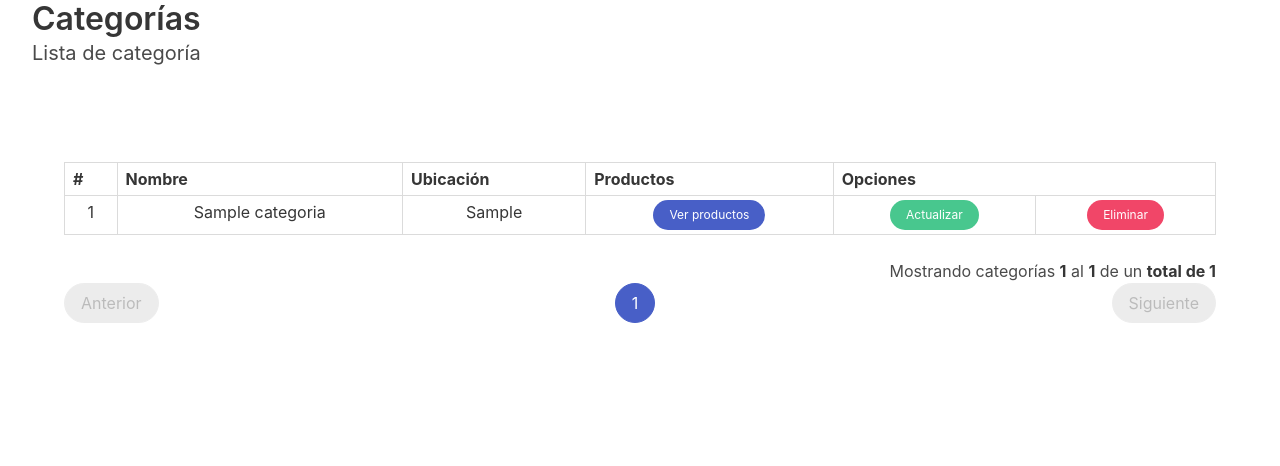
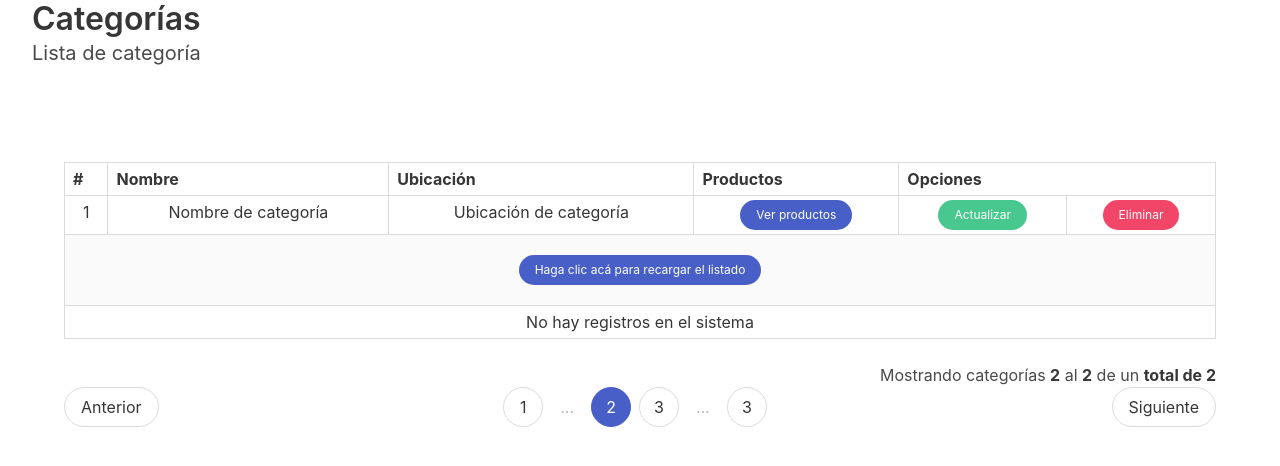
Before and after one commit to jorgerl21/inventario, a PHP site: page /index.php?vista=category_list in a window 1280 px wide. Shown: the part 55-521 px from the top of the page. Run offline with PHP 8.4, Linux system fonts and the light colour scheme; the visitor is signed in with stand-in values (Sample User, id 1); tables that the repository leaves empty or names only in its code hold one stand-in row (values such as "Sample post").

Commit message:
product category

```diff
--- a/vistas/category_list.php
+++ b/vistas/category_list.php
@@ -4,29 +4,71 @@
 </div>
 
 <div class="container pb-6 pt-6">
-    <?php
-        require_once "./php/main.php";
 
-        # Eliminar categoria #
-        if(isset($_GET['category_id_del'])){
-            require_once "./php/categoria_eliminar.php";
-        }
 
-        if(!isset($_GET['page'])){
-            $pagina=1;
-        }else{
-            $pagina=(int) $_GET['page'];
-            if($pagina<=1){
-                $pagina=1;
-            }
-        }
+    <div class="table-container">
+        <table class="table is-bordered is-striped is-narrow is-hoverable is-fullwidth">
+            <thead>
+                <tr class="has-text-centered">
+                    <th>#</th>
+                    <th>Nombre</th>
+                    <th>Ubicación</th>
+                    <th>Productos</th>
+                    <th colspan="2">Opciones</th>
+                </tr>
+            </thead>
+            <tbody>
+                <tr class="has-text-centered" >
+                    <td>1</td>
+                    <td>Nombre de categoría</td>
+                    <td>Ubicación de categoría</td>
+                    <td>
+                        <a href="#" class="button is-link is-rounded is-small">Ver productos</a>
+                    </td>
+                    <td>
+                        <a href="#" class="button is-success is-rounded is-small">Actualizar</a>
+                    </td>
+                    <td>
+                        <a href="#" class="button is-danger is-rounded is-small">Eliminar</a>
+                    </td>
+                </tr>
 
-        $pagina=limpiar_cadena($pagina);
-        $url="index.php?vista=category_list&page="; /* <== */
-        $registros=15;
-        $busqueda="";
+                <tr class="has-text-centered" >
+                    <td colspan="6">
+                        <a href="#" class="button is-link is-rounded is-small mt-4 mb-4">
+                            Haga clic acá para recargar el listado
+                        </a>
+                    </td>
+                </tr>
 
-        # Paginador categoria #
-        require_once "./php/categoria_lista.php";
-    ?>
+                <tr class="has-text-centered" >
+                    <td colspan="6">
+                        No hay registros en el sistema
+                    </td>
+                </tr>
+
+            </tbody>
+        </table>
+    </div>
+
+
+    <p class="has-text-right">Mostrando categorías <strong>2</strong> al <strong>2</strong> de un <strong>total de 2</strong></p>
+
+
+    <nav class="pagination is-centered is-rounded" role="navigation" aria-label="pagination">
+        <a class="pagination-previous" href="#">Anterior</a>
+
+        <ul class="pagination-list">
+            <li><a class="pagination-link" href="#">1</a></li>
+            <li><span class="pagination-ellipsis">&hellip;</span></li>
+            <li><a class="pagination-link is-current" href="#">2</a></li>
+            <li><a class="pagination-link" href="#">3</a></li>
+            <li><span class="pagination-ellipsis">&hellip;</span></li>
+            <li><a class="pagination-link" href="#">3</a></li>
+        </ul>
+
+        <a class="pagination-next" href="#">Siguiente</a>
+    </nav>
+
+
 </div>
--- a/vistas/category_new.php
+++ b/vistas/category_new.php
@@ -7,7 +7,7 @@
 
 	<div class="form-rest mb-6 mt-6"></div>
 
-	<form action="./php/categoria_guardar.php" method="POST" class="FormularioAjax" autocomplete="off" >
+	<form action="" method="POST" class="FormularioAjax" autocomplete="off" >
 		<div class="columns">
 		  	<div class="column">
 		    	<div class="control">
```
Also changed, not shown: php/categoria_eliminar.php (+54 -0 lines), vistas/category_search.php (+76 -28 lines), vistas/product_category.php (+30 -0 lines).
